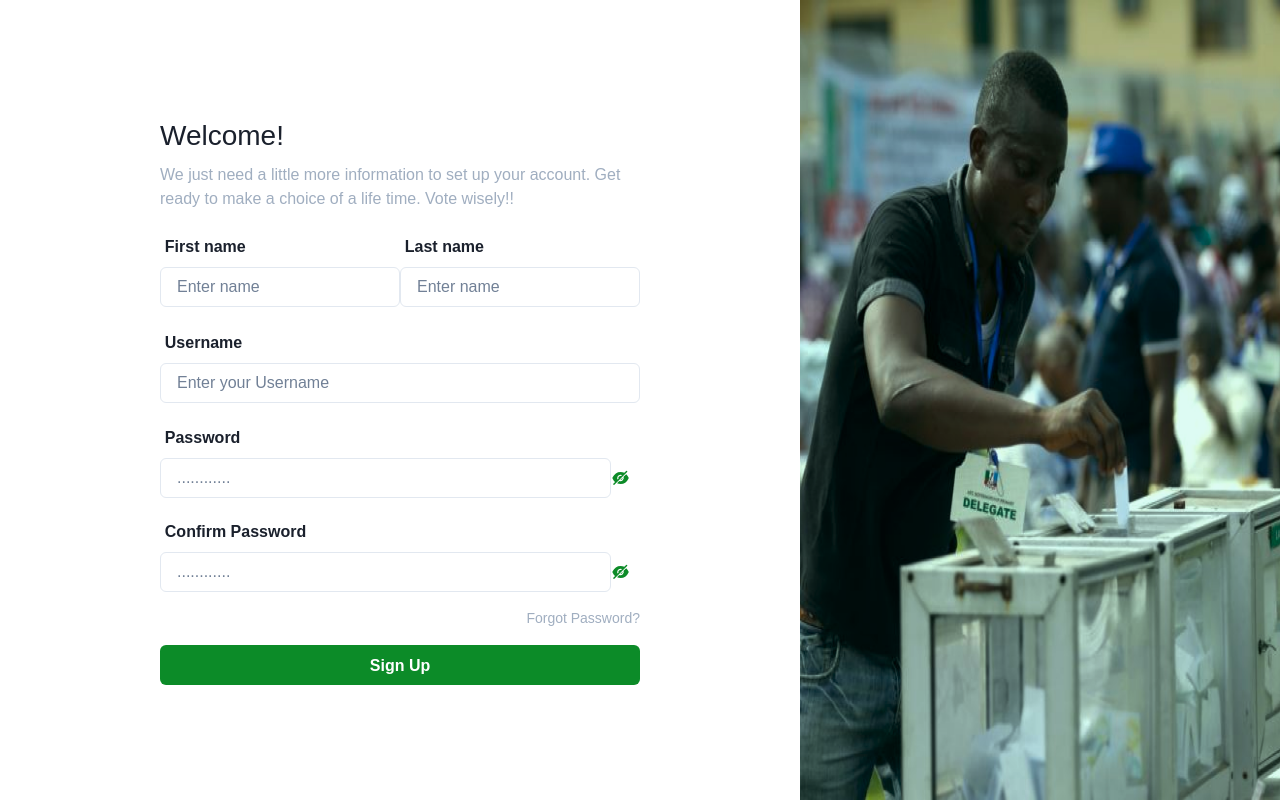
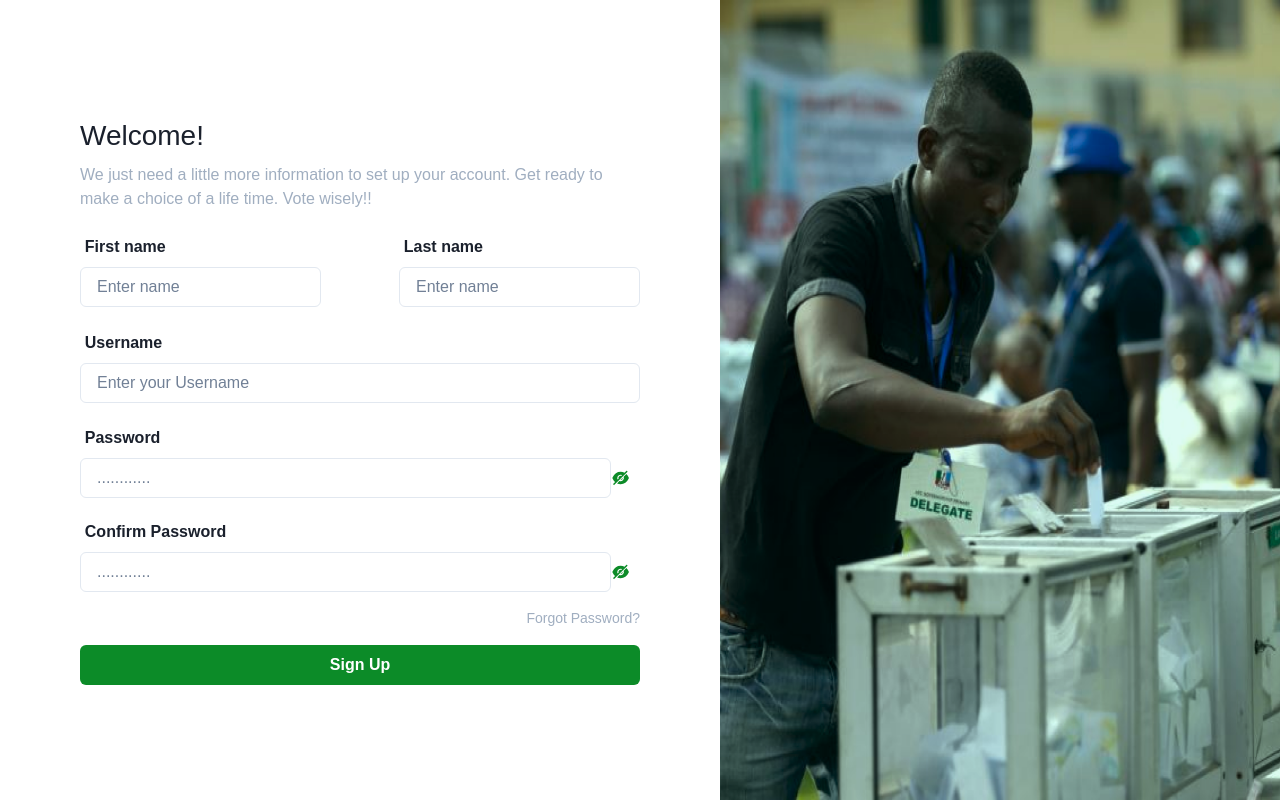
Before and after one commit to edahmitchel/polls-frontend-js, a React (Vite) app: page /signup in a window 1280 px wide. Built offline with nearby package versions, Linux system fonts and the light colour scheme; a web font is replaced by a local one.

Commit message:
Issues prevalent

```diff
--- a/src/assets/api/apiSlice.js
+++ b/src/assets/api/apiSlice.js
@@ -9,14 +9,14 @@ export const apiSlice = createApi({
                 query: (newUser) => ({
                     url: '/api/auth/signup',
                     method: "POST",
-                    body: newUser
+                    data: newUser
                 }),
             }),
             loginUser: builder.mutation({
                 query: (userData) => ({
                     url: "/api/auth/login",
                     method: "POST",
-                    body: userData
+                    data: userData
                 }),
             })
     })
--- a/src/pages/signup.jsx
+++ b/src/pages/signup.jsx
@@ -54,7 +54,9 @@ export const SignUp = () =>{
               <Flex h={"100vh"} w={"100vw"}>
                 <Flex
                   w={{ base: "100%", lg: "50%" }}
-                  m={"10rem"}
+                  mb={"2rem"}
+                  h={{base:"fit-content", sm: "auto"}}
+                  m={{base:"2rem", sm:"2rem", lg:"5rem"}}
                   direction="column"
                   alignItems="center"
                   justifyContent="center"
@@ -90,7 +92,7 @@ export const SignUp = () =>{
                   >
                     {(props) => (
                       <Form style={{width: "100%"}}>
-                        <Flex direction="row" w="100%">
+                        <Box display={"flex"} flexDirection={{base:"column", sm: "row", md: "row"}} w="100%">
                             <Field name="firstName" validate = {textValidate}>
                                 {(props) =>(
                                     <FormControl w={"auto"} isInvalid= {props.form.errors.firstName && props.form.errors.firstName}>
@@ -137,7 +139,7 @@ export const SignUp = () =>{
                                 </FormControl>
                             )}
                           </Field>
-                        </Flex>
+                        </Box>
                         <Field name="userName" validate={textValidate}>
                         {(props) => (
                             <FormControl isInvalid={props.form.errors.userName && props.form.touched.userName}>
```
